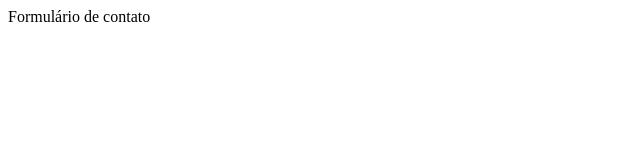
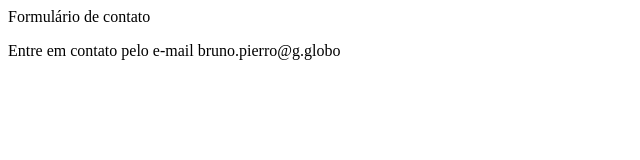
Before and after one commit to B-Pierro/estudo-git, a plain HTML site: page contato.html in a window 1280 px wide. Shown: the whole page, without its empty margins (0-640 px from the left). Drawn offline with Linux system fonts and the light colour scheme.

Commit message:
Adicionando e-mail de contato

```diff
--- a/contato.html
+++ b/contato.html
@@ -7,5 +7,6 @@
 </head>
 <body>
 	<span>Formulário de contato</span>
+	<p>Entre em contato pelo e-mail bruno.pierro@g.globo</p>
 </body>
 </html>
```
